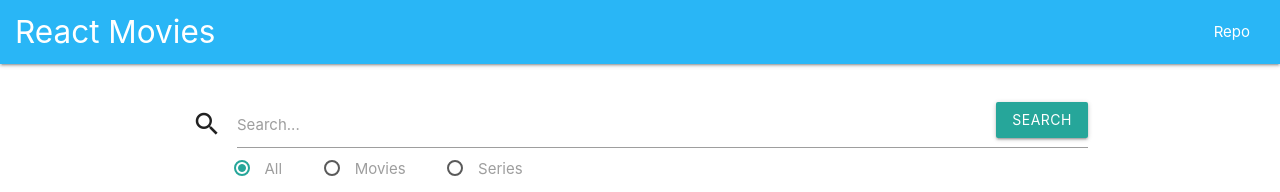
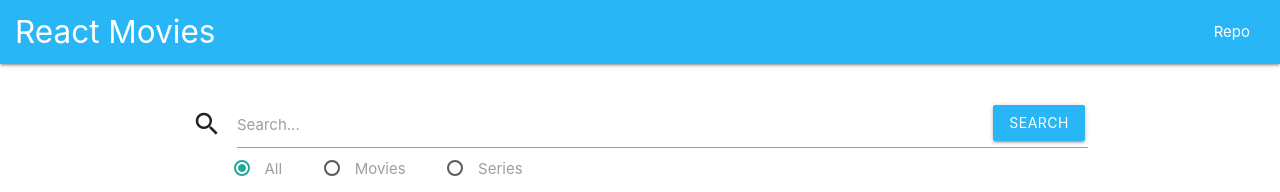
Before and after one commit to muteki-Ronin/react-movies-project, a React (Create React App) app: page / in a window 1280 px wide. Shown: the top 192 px of the page. Built offline with nearby package versions, Linux system fonts and the light colour scheme; no server answers.

Commit message:
add readme info and fix style

```diff
--- a/src/App.js
+++ b/src/App.js
@@ -1,7 +1,7 @@
 // PARTS
-import Header from './layout/Header';
-import Main from './layout/Main';
-import Footer from './layout/Footer';
+import Header from "./layout/Header";
+import Main from "./layout/Main";
+import Footer from "./layout/Footer";
 
 function App() {
   return (
--- a/src/components/Movie.jsx
+++ b/src/components/Movie.jsx
@@ -1,6 +1,6 @@
 function Movie({ Title, Year, imdbID, Type, Poster }) {
   return (
-    <div id={imdbID} className="card movie">
+    <div id={imdbID} className="card movie z-depth-3">
       <div className="card-image waves-effect waves-block waves-light">
         {Poster === "N/A" ? (
           <img
--- a/src/components/Search.jsx
+++ b/src/components/Search.jsx
@@ -35,7 +35,9 @@ class Search extends React.Component {
                 }
               />
               <label htmlFor="icon_prefix">Search...</label>
-              <button className="btn btn_search">Search</button>
+              <button className="btn btn_search light-blue lighten-1">
+                Search
+              </button>
               <div>
                 <label>
                   <input
--- a/src/index.css
+++ b/src/index.css
@@ -24,8 +24,8 @@ nav {
 
 .btn_search {
   position: absolute;
-  top: 0;
-  right: 0;
+  top: 0.2rem;
+  right: 0.2rem;
 }
 
 label {
--- a/src/layout/Footer.jsx
+++ b/src/layout/Footer.jsx
@@ -3,7 +3,7 @@ function Footer() {
     <div className="footer-copyright">
       <div className="container">
         © {new Date().getFullYear()} Copyright Text
-        <a className="grey-text text-lighten-4 right" href="#!">Repo</a>
+        <a className="grey-text text-lighten-4 right" href="https://github.com/muteki-Ronin/react-movies-project">Repo</a>
       </div>
     </div>
   </footer>
--- a/src/layout/Header.jsx
+++ b/src/layout/Header.jsx
@@ -3,7 +3,7 @@ function Header() {
     <div className="nav-wrapper">
       <a href="!#" className="brand-logo">React Movies</a>
       <ul id="nav-mobile" className="right hide-on-med-and-down">
-        <li><a href="!#">Repo</a></li>
+        <li><a href="https://github.com/muteki-Ronin/react-movies-project">Repo</a></li>
       </ul>
     </div>
   </nav>
--- a/src/layout/Main.jsx
+++ b/src/layout/Main.jsx
@@ -12,7 +12,7 @@ class Main extends React.Component {
   };
 
   componentDidMount() {
-    fetch("https://www.omdbapi.com/?apikey=7e1c4674&s=marvel")
+    fetch("https://www.omdbapi.com/?apikey=7e1c4674&s=batman")
       .then((response) => response.json())
       .then((data) => this.setState({ movies: data.Search, loading: false }))
       .catch((error) => {
```
Also changed, not shown: src/index.js (+8 -5 lines), 1 other file (tests, documents, lock files or other folders).
